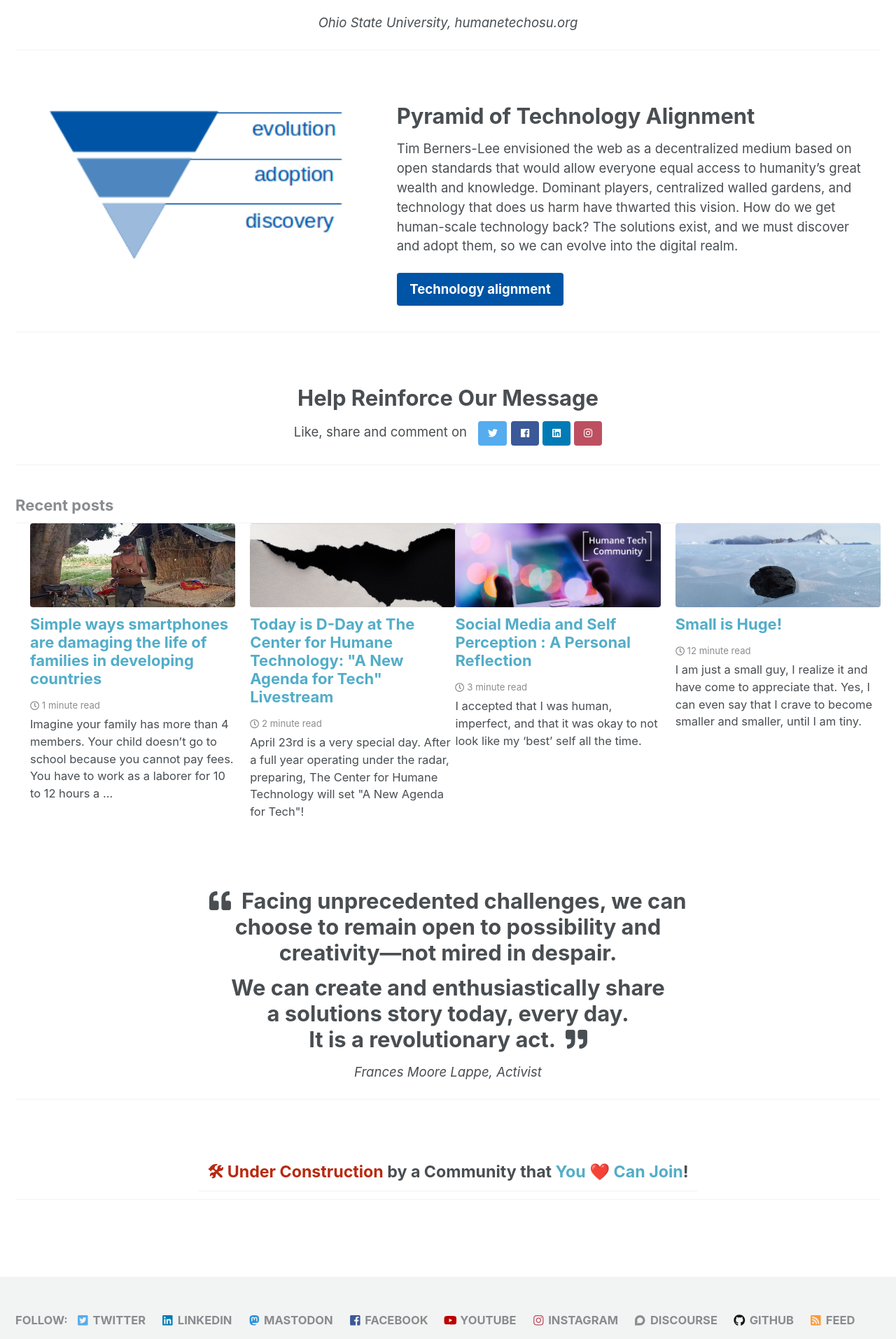
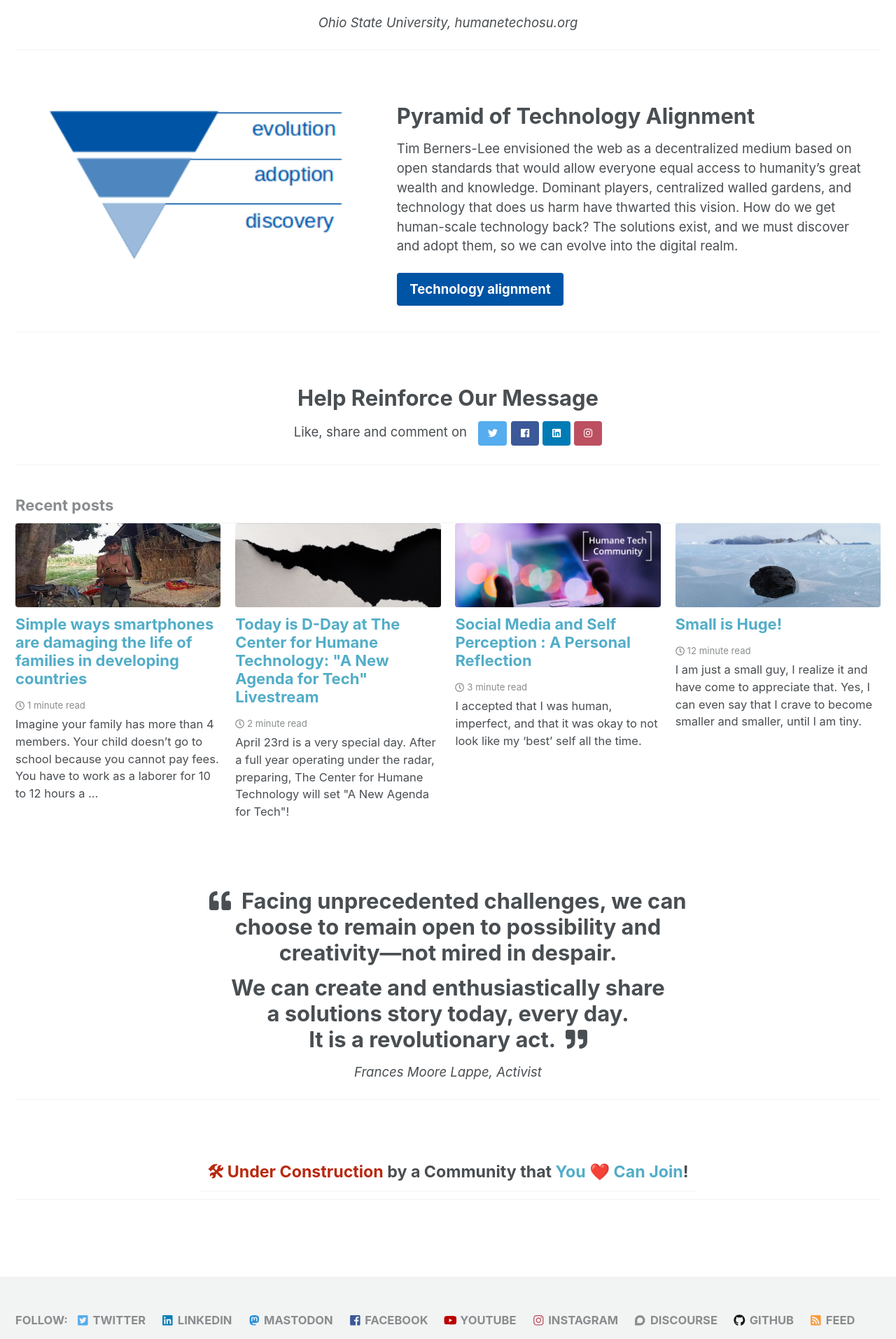
Before and after one commit to humanetech-community/community-hub, a Jekyll site: the page built from index.html, in a window 1280 px wide. Shown: the part 1692-3606 px from the top of the page at 70% size. Built offline with Jekyll 4.4.1, drawn with Linux system fonts in a browser that asks for light colours; cached includes are drawn as plain includes; nearby versions of some CDN libraries; emoji names are drawn with the system emoji font; the list of posts is cut into pages by our own code; grey boxes are pictures that could not be loaded.

Commit message:
Rollback archive item scss changes (#88)

```diff
--- a/_sass/minimal-mistakes/_archive.scss
+++ b/_sass/minimal-mistakes/_archive.scss
@@ -168,8 +168,7 @@
     }
 
     &:nth-child(4n + 1) {
-      clear: none;
-      margin-left: gutter(1 of 12);
+      clear: both;
     }
 
     &:nth-child(4n + 2) {
@@ -179,7 +178,7 @@
 
     &:nth-child(4n + 3) {
       clear: none;
-      // margin-left: gutter(1 of 12);
+      margin-left: gutter(1 of 12);
     }
 
     &:nth-child(4n + 4) {
```
